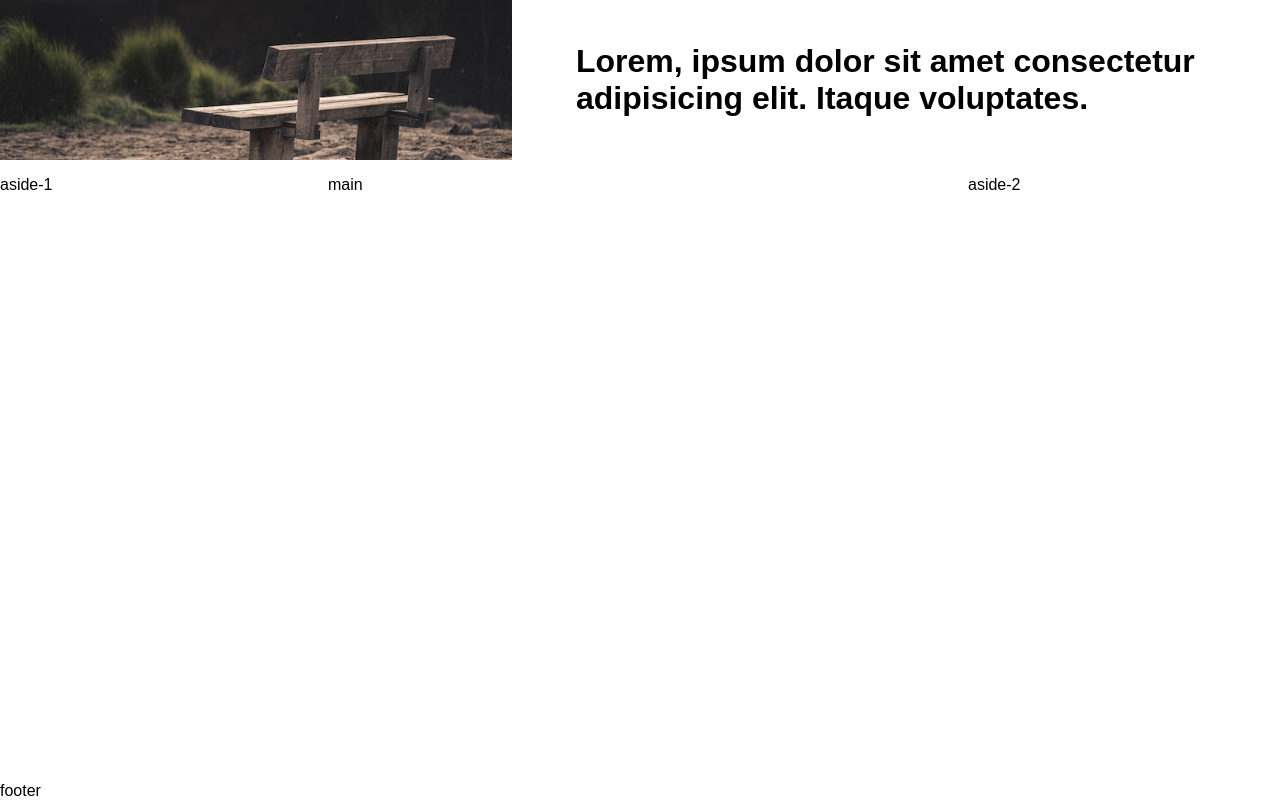
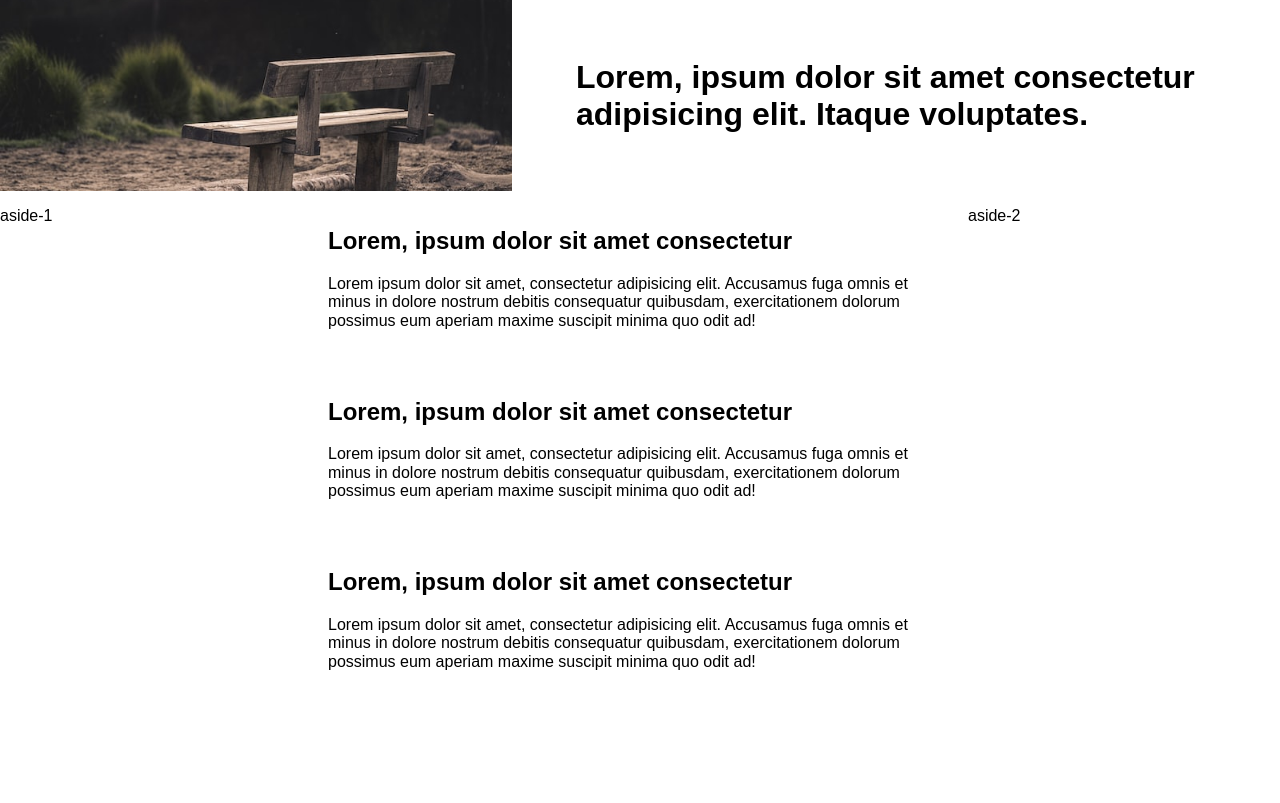
Before and after one commit to ivan-pl/js-basic-hw-8, a website built with webpack: page src/index.html in a window 1280 px wide. Shown: the top 803 px of the page. Built offline with nearby package versions, Linux system fonts and the light colour scheme.

Commit message:
layout: add main

```diff
--- a/src/index.html
+++ b/src/index.html
@@ -18,7 +18,37 @@
         voluptates.
       </h1>
     </header>
-    <main class="main">main</main>
+    <main class="main">
+      <article class="article">
+        <h2 class="article__title">Lorem, ipsum dolor sit amet consectetur</h2>
+        <p class="article_text">
+          Lorem ipsum dolor sit amet, consectetur adipisicing elit. Accusamus
+          fuga omnis et minus in dolore nostrum debitis consequatur quibusdam,
+          exercitationem dolorum possimus eum aperiam maxime suscipit minima quo
+          odit ad!
+        </p>
+      </article>
+
+      <article class="article">
+        <h2 class="article__title">Lorem, ipsum dolor sit amet consectetur</h2>
+        <p class="article_text">
+          Lorem ipsum dolor sit amet, consectetur adipisicing elit. Accusamus
+          fuga omnis et minus in dolore nostrum debitis consequatur quibusdam,
+          exercitationem dolorum possimus eum aperiam maxime suscipit minima quo
+          odit ad!
+        </p>
+      </article>
+
+      <article class="article">
+        <h2 class="article__title">Lorem, ipsum dolor sit amet consectetur</h2>
+        <p class="article_text">
+          Lorem ipsum dolor sit amet, consectetur adipisicing elit. Accusamus
+          fuga omnis et minus in dolore nostrum debitis consequatur quibusdam,
+          exercitationem dolorum possimus eum aperiam maxime suscipit minima quo
+          odit ad!
+        </p>
+      </article>
+    </main>
     <aside class="aside-1">aside-1</aside>
     <aside class="aside-2">aside-2</aside>
     <footer class="footer">footer</footer>
--- a/src/styles/style.css
+++ b/src/styles/style.css
@@ -60,6 +60,9 @@
 
 .main {
   grid-area: main;
+  display: flex;
+  flex-flow: column nowrap;
+  gap: 2rem;
 }
 
 .footer {
```
